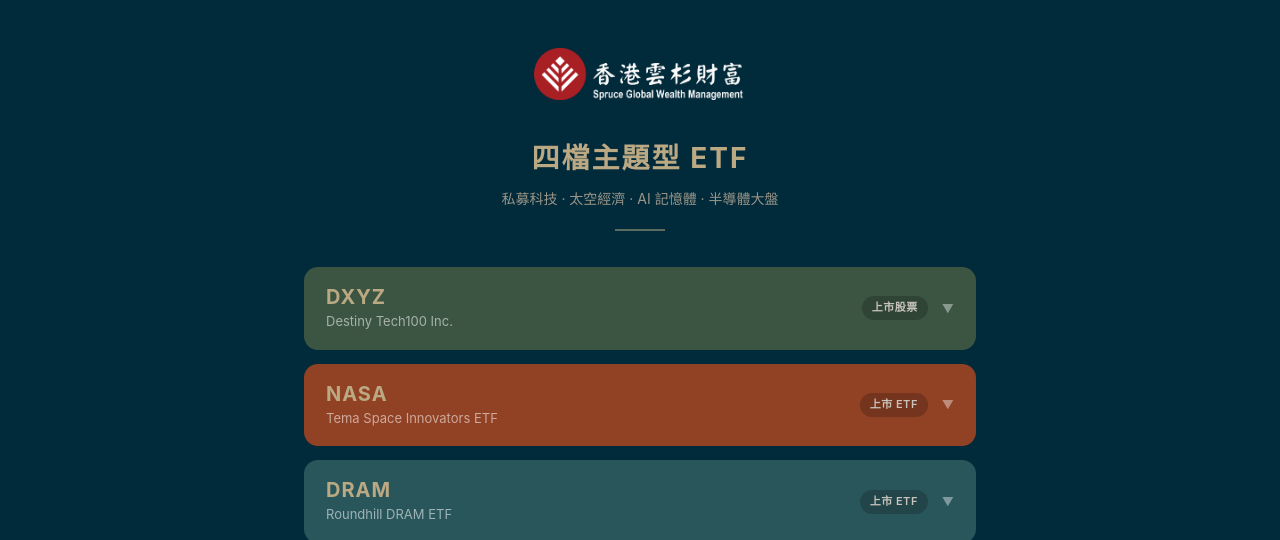
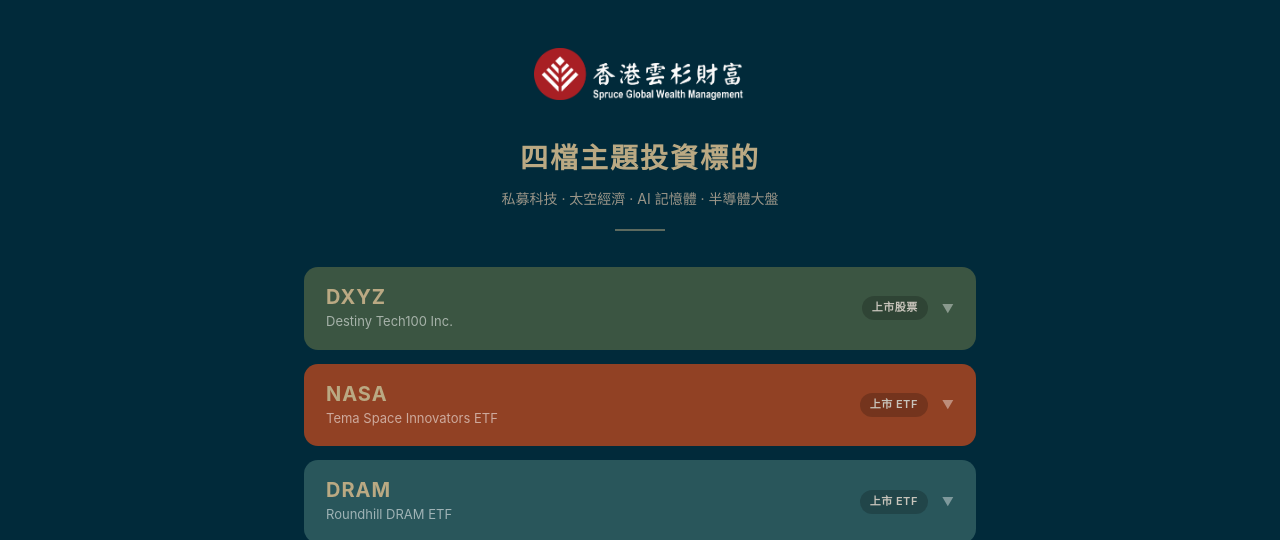
Before and after one commit to Paranoid-G/dcf-web-tool, a plain HTML site: page etf-compare.html in a window 1280 px wide. Shown: the top 540 px of the page. Drawn offline with Linux system fonts and the light colour scheme.

Commit message:
修正：四檔主題型 ETF → 四檔主題投資標的

```diff
--- a/etf-compare.html
+++ b/etf-compare.html
@@ -3,7 +3,7 @@
 <head>
 <meta charset="UTF-8">
 <meta name="viewport" content="width=device-width, initial-scale=1.0">
-<title>四檔主題型 ETF | 雲杉財富</title>
+<title>四檔主題投資標的 | 雲杉財富</title>
 <style>
   :root {
     --bg-primary: #012A3A;
@@ -186,7 +186,7 @@
 
 <header class="header">
   <img class="logo" src="etf-logo.png" alt="雲杉財富">
-  <h1>四檔主題型 ETF</h1>
+  <h1>四檔主題投資標的</h1>
   <div class="subtitle">私募科技 · 太空經濟 · AI 記憶體 · 半導體大盤</div>
 </header>
 
```
